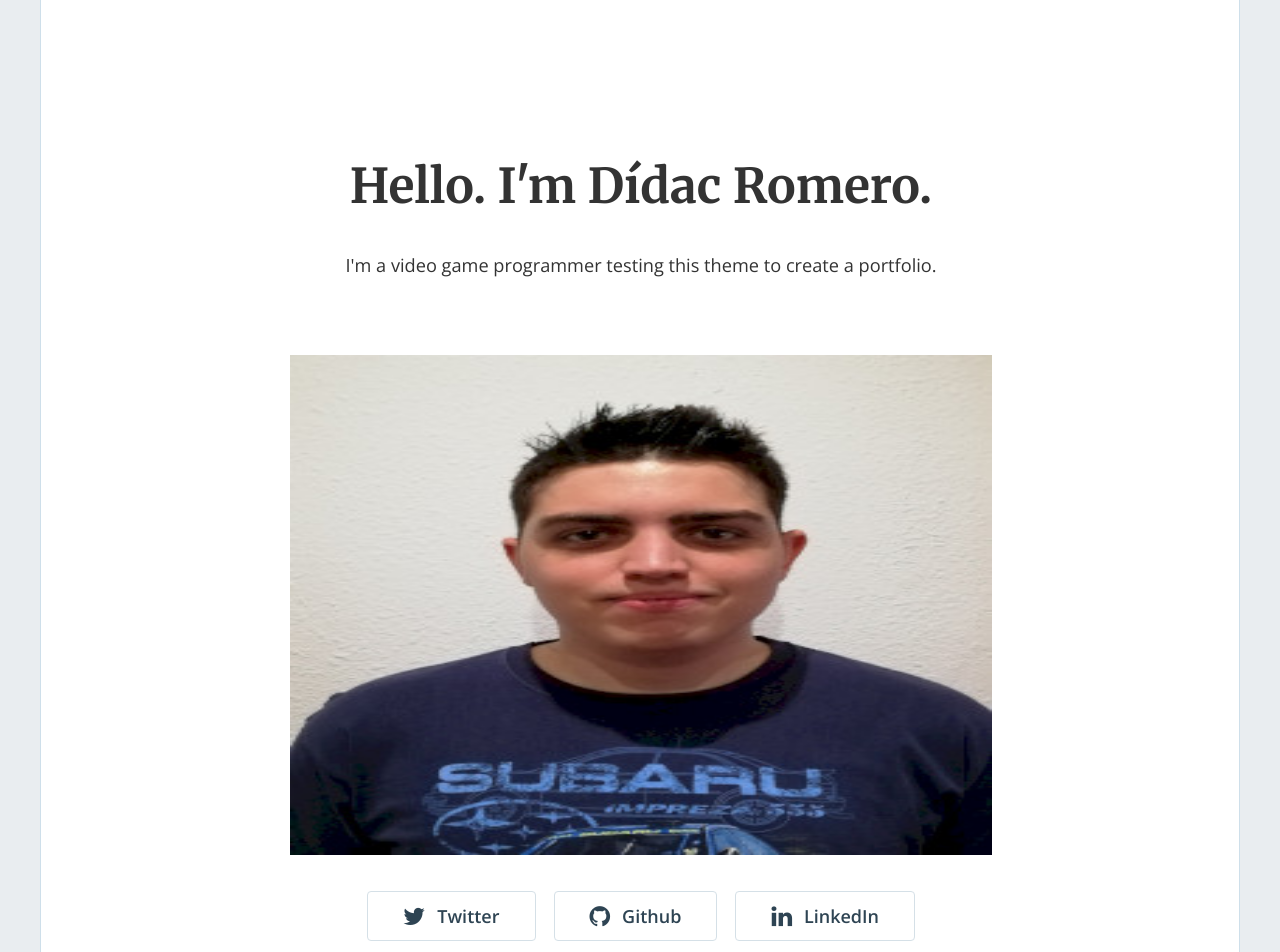
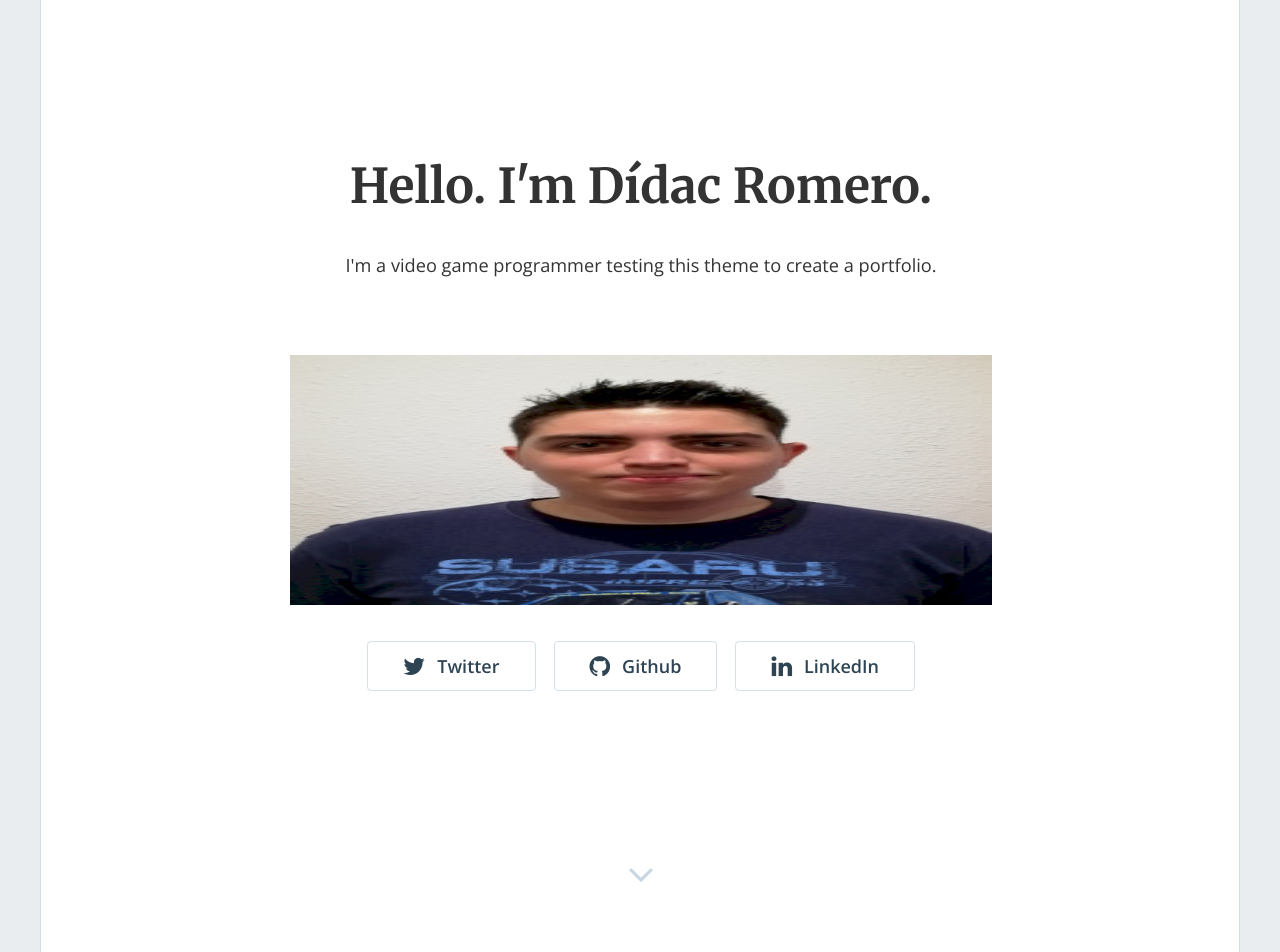
Before and after one commit to DidacRomero/didacromero.github.io, a Jekyll site: the page built from index.html, in a window 1280 px wide. Shown: the top 952 px of the page. Built offline with Jekyll 4.4.1, drawn with Linux system fonts in a browser that asks for light colours; nearby versions of some CDN libraries; the list of posts is cut into pages by our own code.

Commit message:
Update home-hero.html

```diff
--- a/_includes/home-hero.html
+++ b/_includes/home-hero.html
@@ -25,7 +25,7 @@
           </p>
           {% endif %}
 
-          <img   src= "img/reduced_CV_photo.jpg" alt="Dídac's CV Photo"  width="300" height="500">
+          <img   src= "img/reduced_CV_photo.jpg" alt="Dídac's CV Photo"  width="100" height="250">
 
           <div class="hero-buttons">
 
```
